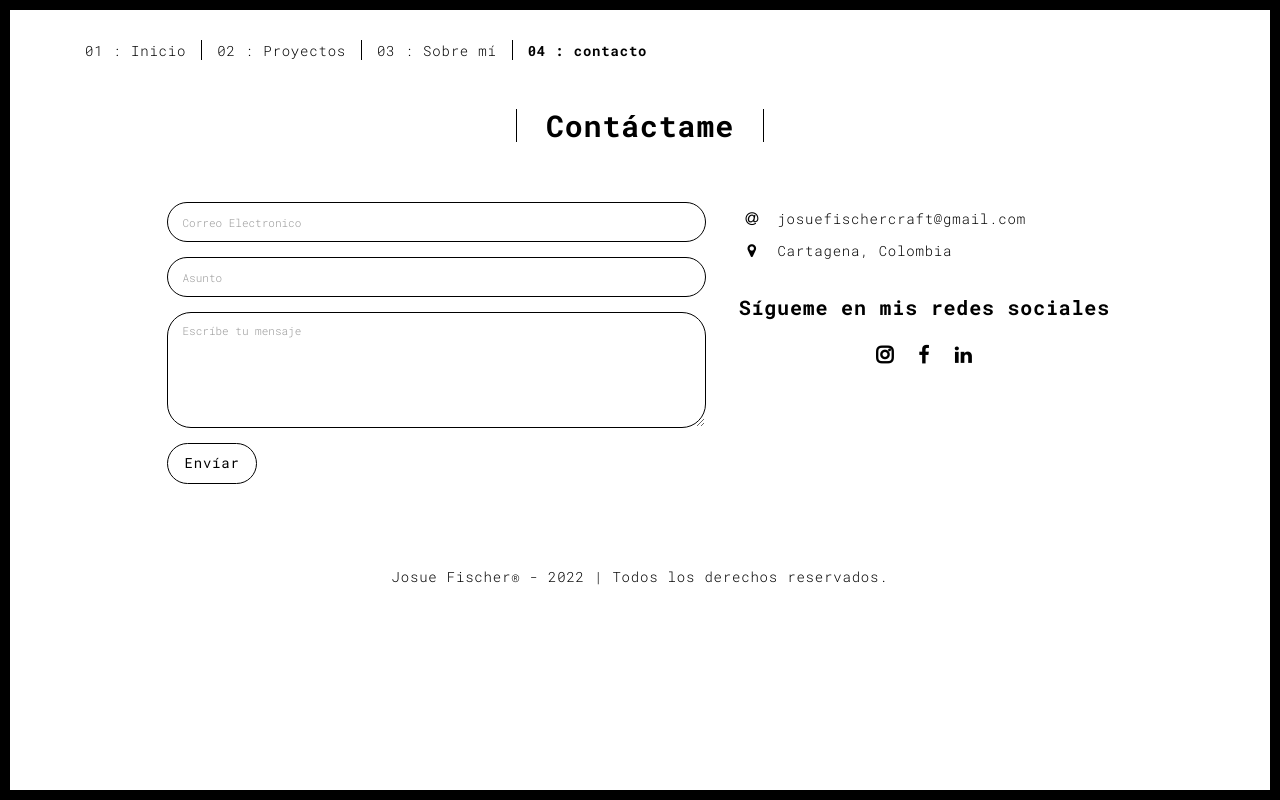
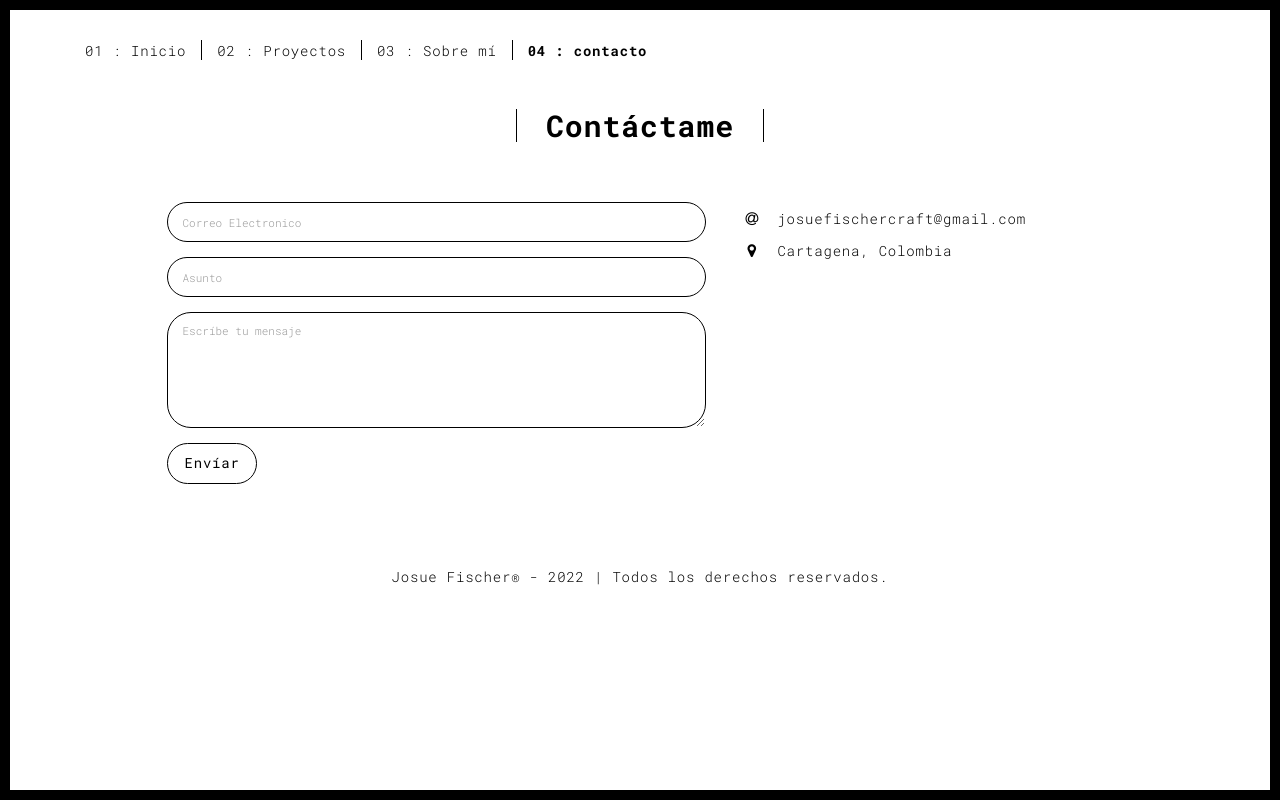
Before and after one commit to josuefischeroficial/responsive-gothic-portfolio, a plain HTML site: page contacto.html in a window 1280 px wide. Drawn offline with Linux system fonts and the light colour scheme.

Commit message:
Josue Fischer® - Versión 1.6.1

```diff
--- a/contacto.html
+++ b/contacto.html
@@ -94,7 +94,7 @@
                           Cartagena, Colombia
                         </li>
                       </ul>
-                      <div style="margin-top: 30px" class="section-container-spacer text-center">
+                      <!-- <div style="margin-top: 30px" class="section-container-spacer text-center">
                       <h3>Sígueme en mis redes sociales</h3>
                       <a href="https://www.instagram.com/josuefischer_/" title="" class="fa-icon">
                         <i style="font-weight: 900;" class="fa fa-instagram fa-lg"></i>
@@ -102,10 +102,13 @@
                       <a href="https://www.facebook.com/josuefischercraft/" title="" class="fa-icon">
                         <i class="fa fa-facebook fa-lg"></i>
                       </a>
+                      <a href="https://github.com/josuefischeroficial" title="" class="fa-icon">
+                        <i class="fa fa-github fa-lg"></i>
+                      </a>
                       <a href="https://www.linkedin.com/in/josuefischer/" title="" class="fa-icon">
                         <i class="fa fa-linkedin fa-lg"></i>
                       </a>
-                      </div>
+                      </div> -->
 
                     </div>
                   </div>
```
Also changed, not shown: 1 other file.
